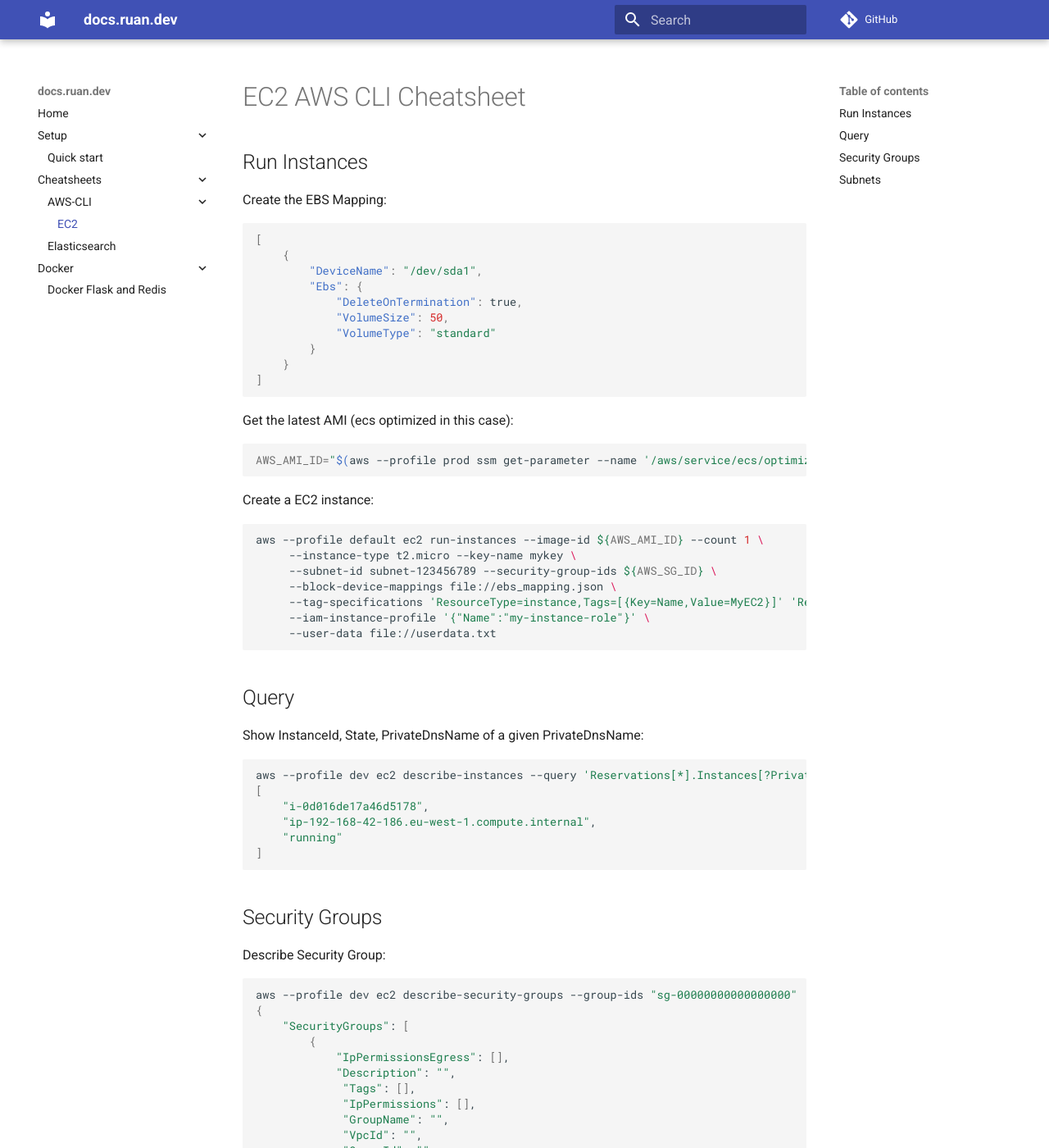
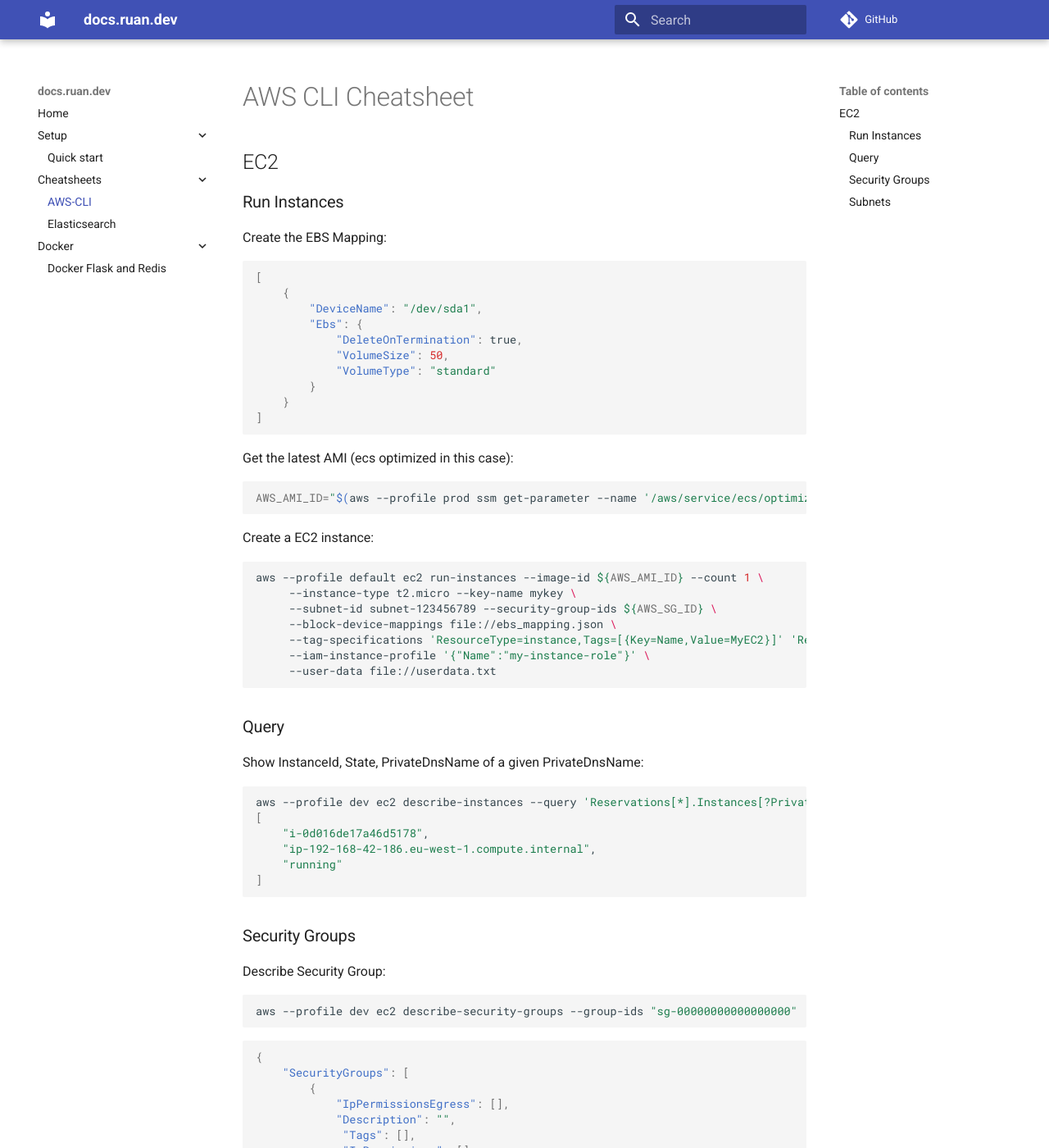
Before and after one commit to ruanbekker/docs-ruan-dev, an MkDocs documentation site: the page built from docs/cheatsheets/awscli.md, in a window 1280 px wide and 1400 px high. Shown: the whole window at 82% size. Built offline with MkDocs 1.6.1 and Material for MkDocs 9.7.7, drawn with Linux system fonts in a browser that asks for light colours; comment, search, counter and statistics services are not loaded.

Commit message:
add awscli

````diff
--- a/docs/cheatsheets/awscli/ec2.md
+++ b/docs/cheatsheets/awscli.md
@@ -1,6 +1,8 @@
-# EC2 AWS CLI Cheatsheet
+# AWS CLI Cheatsheet
 
-## Run Instances
+## EC2
+
+### Run Instances
 
 Create the EBS Mapping:
 
@@ -35,7 +37,7 @@ aws --profile default ec2 run-instances --image-id ${AWS_AMI_ID} --count 1 \
      --user-data file://userdata.txt
 ```
 
-## Query
+### Query
 
 Show InstanceId, State, PrivateDnsName of a given PrivateDnsName:
 
@@ -48,12 +50,14 @@ aws --profile dev ec2 describe-instances --query 'Reservations[*].Instances[?Pri
 ]
 ```
 
-## Security Groups
+### Security Groups
 
 Describe Security Group:
 
 ```sh
 aws --profile dev ec2 describe-security-groups --group-ids "sg-00000000000000000"
+```
+```json
 {
     "SecurityGroups": [
         {
@@ -99,7 +103,7 @@ Allow Ingress Rule:
 aws --profile dev ec2 authorize-security-group-ingress --group-id sg-00000000000000000 --protocol tcp --port 3306 --cidr 10.1.10.0/16
 ```
 
-## Subnets
+### Subnets
 
 List the subnets containing "private" in tags:
 
--- a/mkdocs.yml
+++ b/mkdocs.yml
@@ -21,8 +21,7 @@ nav:
   - Setup:
       - Quick start: quick-start.md
   - Cheatsheets:
-      - AWS-CLI:
-          - EC2: cheatsheets/awscli/ec2.md
+      - AWS-CLI: cheatsheets/awscli.md
       - Elasticsearch: cheatsheets/elasticsearch.md
   - Docker:
       - Docker Flask and Redis: docker/flask-redis.md
````
